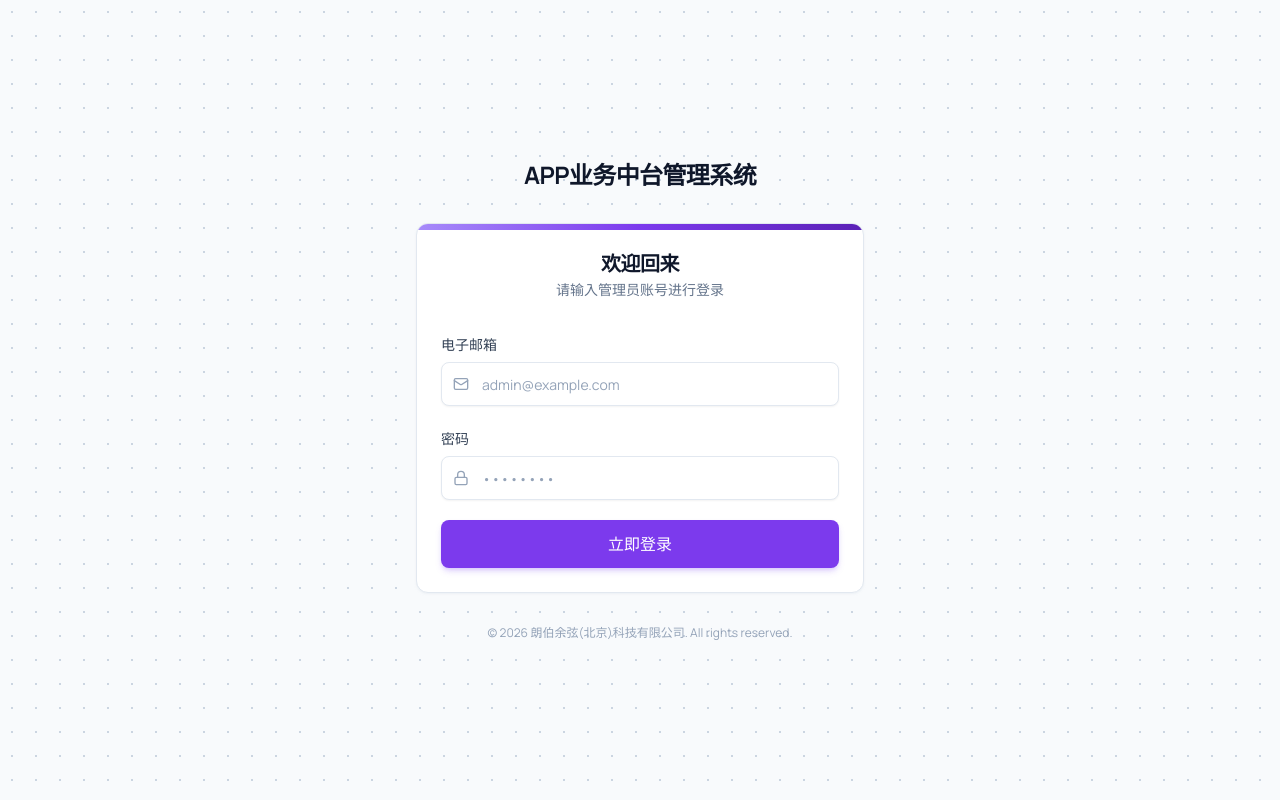
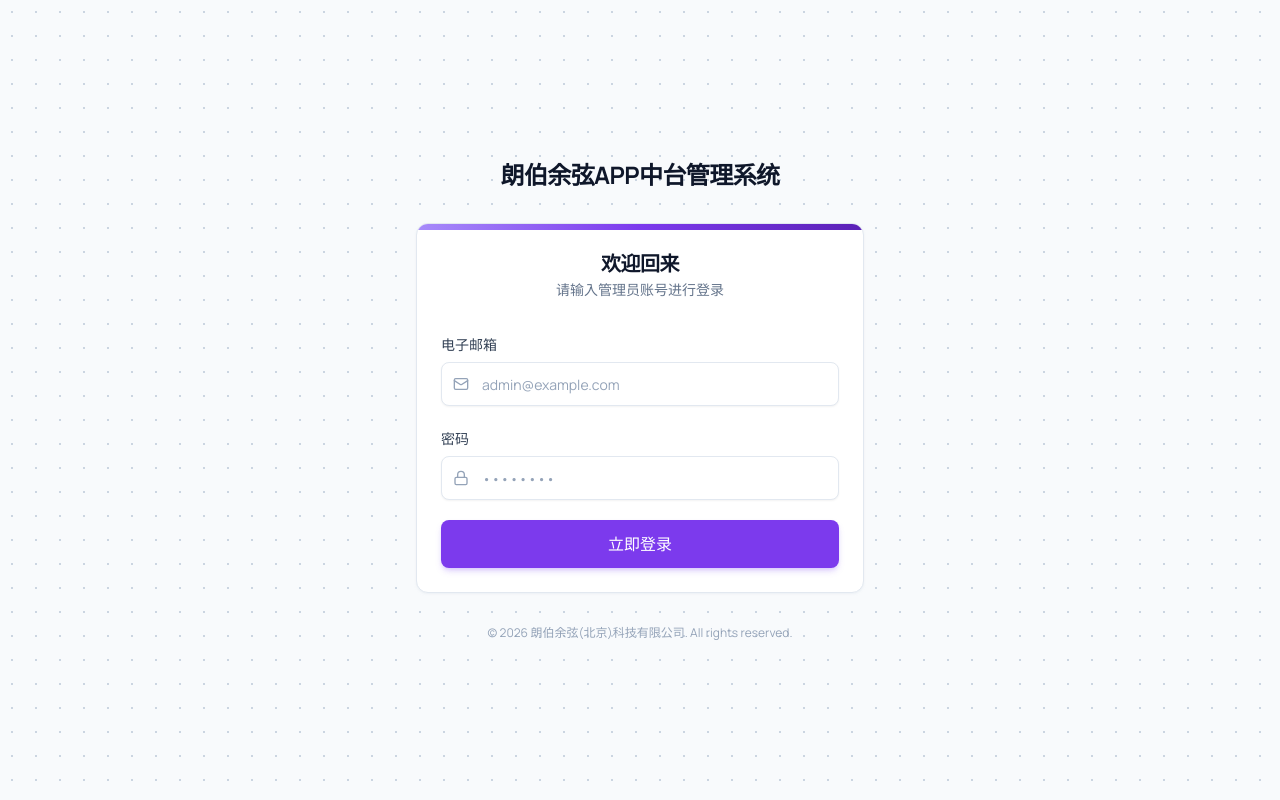
Before and after one commit to jeseqt/business-center, a React (Vite) app in the folder admin-portal/: page / in a window 1280 px wide. Built offline with nearby package versions, Linux system fonts and the light colour scheme; no server answers.

Commit message:
docs: 更新系统名称为“朗伯余弦APP中台管理系统”
将登录页、仪表板侧边栏及HTML页面标题中的系统名称从“APP业务中台管理系统”统一更新为“朗伯余弦APP中台管理系统”，以反映品牌命名变更。

```diff
--- a/admin-portal/index.html
+++ b/admin-portal/index.html
@@ -7,7 +7,7 @@
     <link rel="preconnect" href="https://fonts.googleapis.com">
     <link rel="preconnect" href="https://fonts.gstatic.com" crossorigin>
     <link href="https://fonts.googleapis.com/css2?family=Manrope:wght@200..800&family=JetBrains+Mono:wght@400;500&display=swap" rel="stylesheet">
-    <title>APP业务中台管理系统</title>
+    <title>朗伯余弦APP中台管理系统</title>
   </head>
   <body>
     <div id="root"></div>
--- a/admin-portal/src/pages/Dashboard.tsx
+++ b/admin-portal/src/pages/Dashboard.tsx
@@ -94,7 +94,7 @@ export default function Dashboard() {
           </button>
 
           <span className={`font-bold text-sm tracking-tight whitespace-nowrap transition-all duration-300 ${isCollapsed ? 'w-0 opacity-0 overflow-hidden hidden' : 'w-auto opacity-100'}`}>
-            APP业务中台管理系统
+            朗伯余弦APP中台管理系统
           </span>
         </div>
 
--- a/admin-portal/src/pages/Login.tsx
+++ b/admin-portal/src/pages/Login.tsx
@@ -35,7 +35,7 @@ export default function Login() {
       <div className="w-full max-w-md space-y-8 animate-in fade-in zoom-in duration-500">
         <div className="text-center flex flex-col items-center">
           <h2 className="text-2xl font-bold tracking-tight text-slate-900">
-            APP业务中台管理系统
+            朗伯余弦APP中台管理系统
           </h2>
         </div>
 
```
